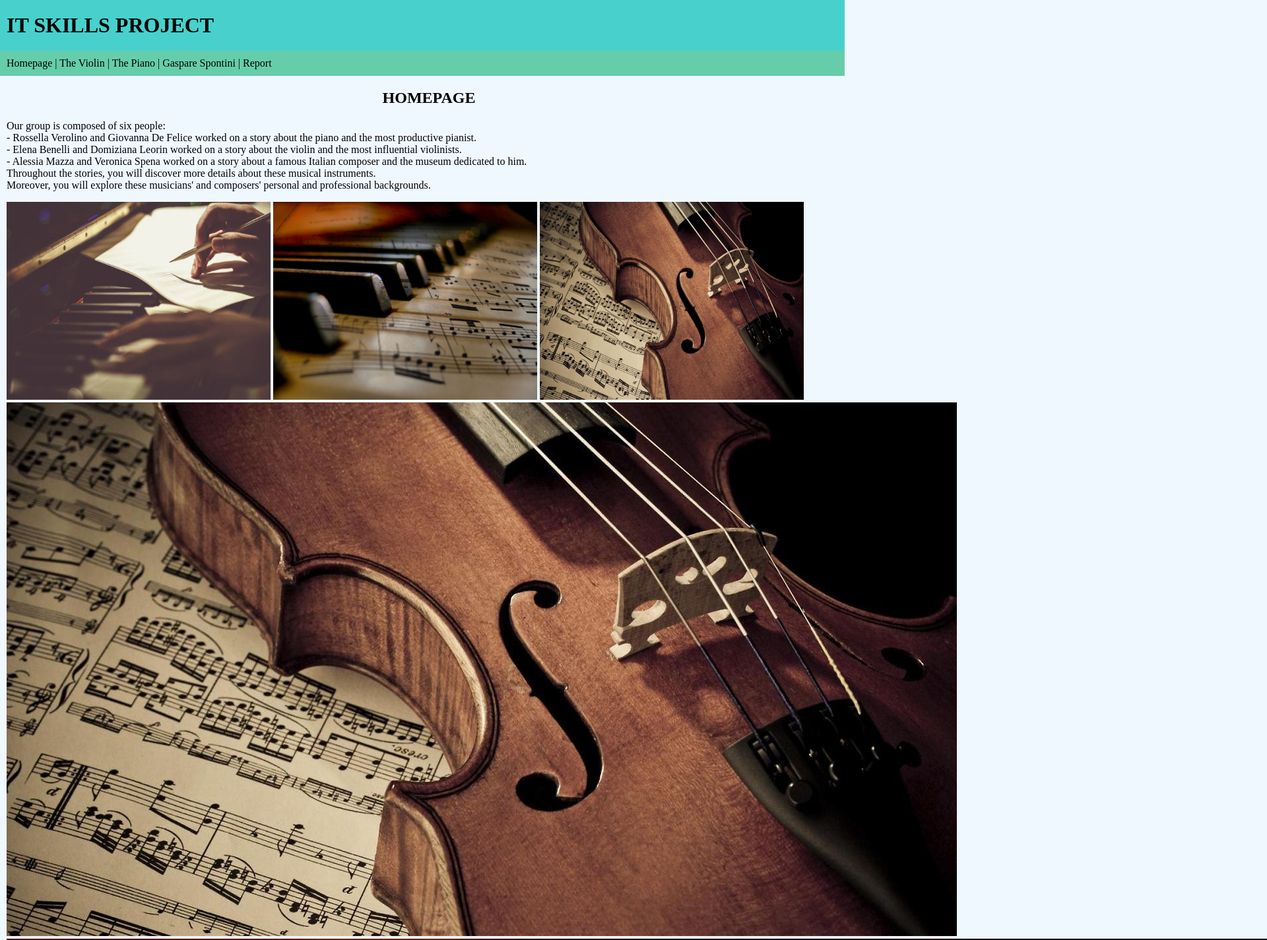
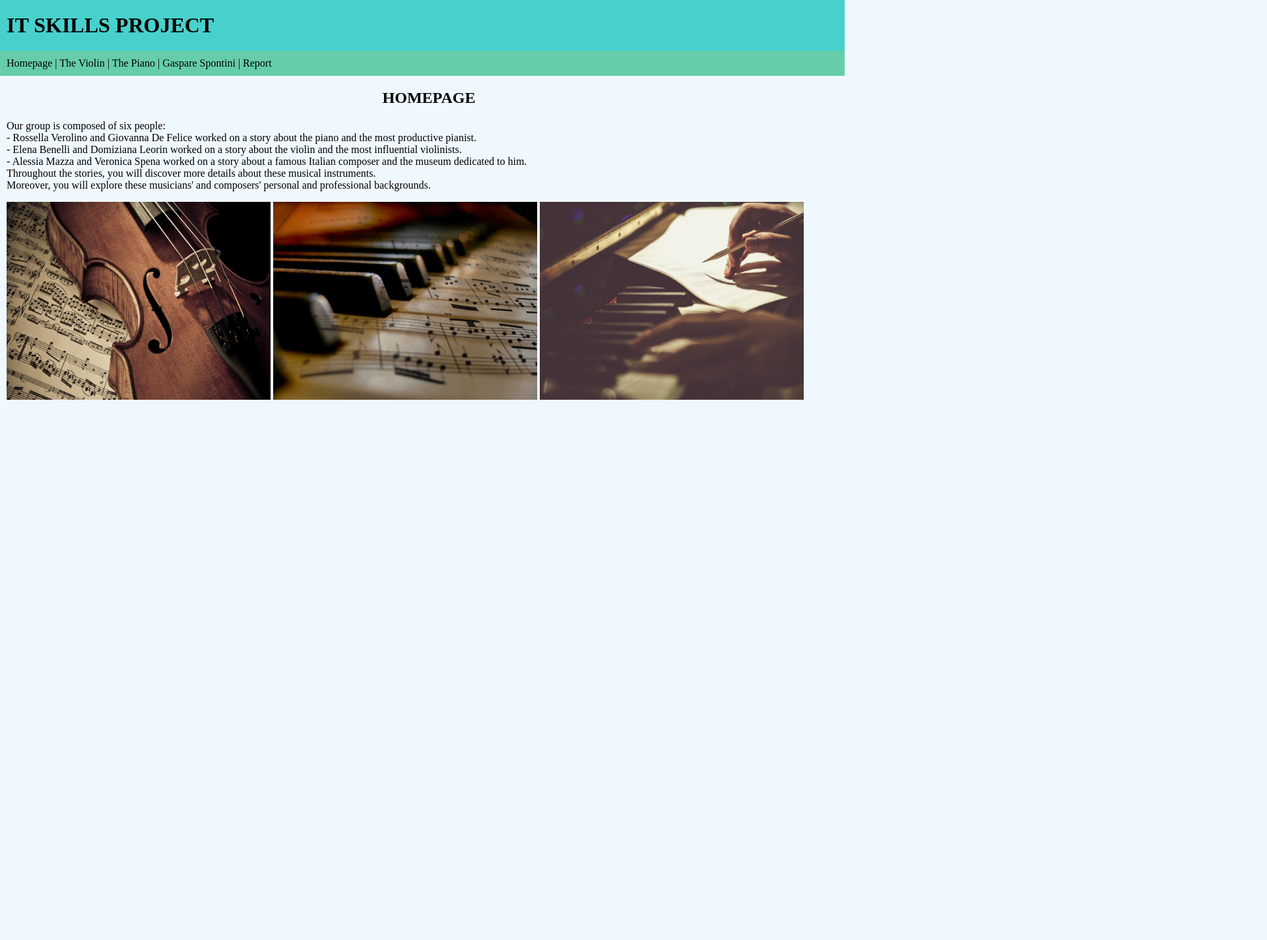
Before and after one commit to AlessiaMazza/ITskills, a plain HTML site: page index.html in a window 1280 px wide. Shown: the top 1425 px of the page at 66% size, 1920 px wide, since content can reach past the window. After the commit the page ends 800 px from the top, so only its background shows below. Drawn offline with Linux system fonts and the light colour scheme.

Commit message:
Update index.html

```diff
--- a/index.html
+++ b/index.html
@@ -25,13 +25,9 @@
               Throughout the stories, you will discover more details about these musical instruments. <br>
               Moreover, you will explore these musicians' and composers' personal and professional backgrounds. <br>
             </p>
-             <img src="composer.jpg" width="400" height="300">
-             <img src="piano.webp" width="400" height="300">
-            <img src="violin.jpeg" width="400" height="300">
-
-            <a href="https://alessiamazza.github.io/ITskills/articles/Violin.html"><img src="violin.jpeg" alt="The violin" width:"400" height:"300"></a>
-            <a href="https://alessiamazza.github.io/ITskills/articles/Piano.html"><img src="piano.webp" alt="The piano" width:"400" height:"300"></a>
-            <a href="https://alessiamazza.github.io/ITskills/articles/GaspareSpontini.html"><img src="composer.jpg" alt="Gaspare Spontini" width:"400" height:"300"></a>
+            <a href="https://alessiamazza.github.io/ITskills/articles/Violin.html"><img src="violin.jpeg" alt="The violin" width="400" height="300"></a>
+            <a href="https://alessiamazza.github.io/ITskills/articles/Piano.html"><img src="piano.webp" alt="The piano" width="400" height="300"></a>
+            <a href="https://alessiamazza.github.io/ITskills/articles/GaspareSpontini.html"><img src="composer.jpg" alt="Gaspare Spontini" width="400" height="300"></a>
         </div>
     </body>
 </html>
```
